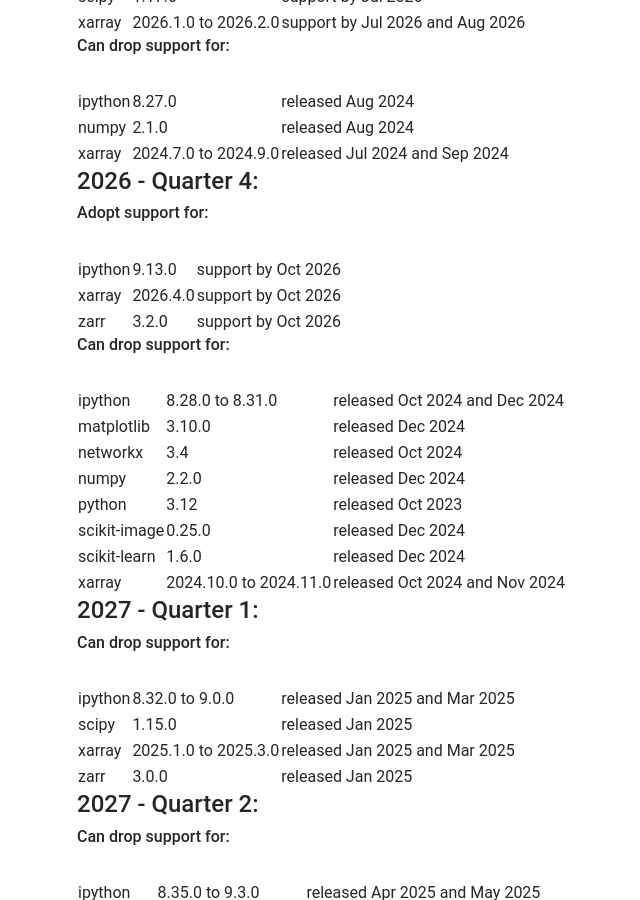
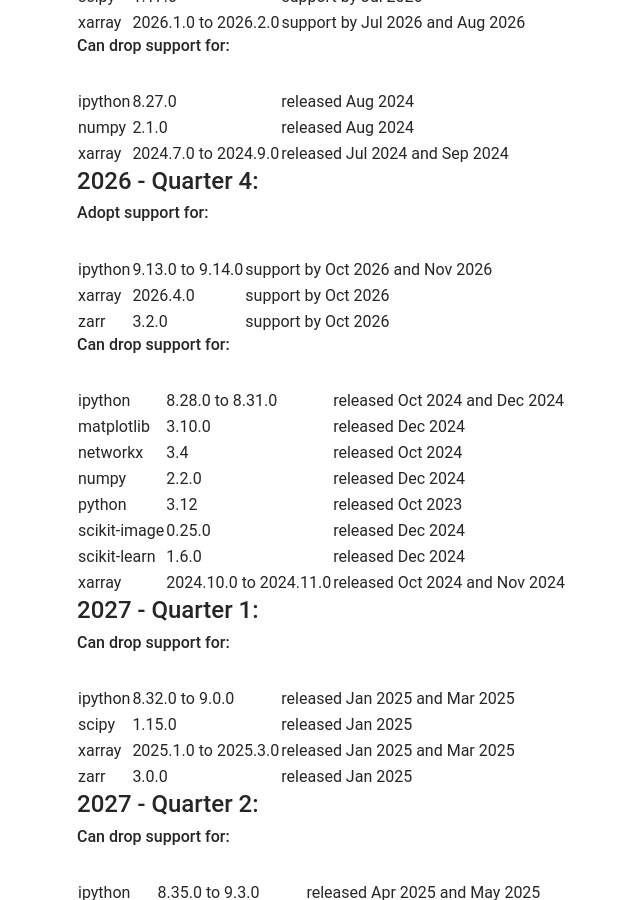
Before and after one commit to heliophysicsPy/heliophysicsPy.github.io, a Jekyll site: the page built from _pages/docs/phep-3/schedule.md, in a window 1280 px wide and 900 px high, scrolled down 1713 px. Shown: the whole window, without its empty margins (24-664 px from the left). Built offline with Jekyll 4.4.1, drawn with Linux system fonts in a browser that asks for light colours; nearby versions of some CDN libraries; our own code applies the rules of GitHub Pages for plain Markdown files; some of the changed text lies outside the part shown.

Commit message:
Update PHEP 3 support schedule [automated]

```diff
--- a/_pages/docs/phep-3/schedule.md
+++ b/_pages/docs/phep-3/schedule.md
@@ -94,11 +94,11 @@
 
 ###### Adopt support for:
 
-|         |          |                     |
-| ------- | -------- | ------------------- |
-| ipython | 9.13.0   | support by Oct 2026 |
-| xarray  | 2026.4.0 | support by Oct 2026 |
-| zarr    | 3.2.0    | support by Oct 2026 |
+|         |                  |                                  |
+| ------- | ---------------- | -------------------------------- |
+| ipython | 9.13.0 to 9.14.0 | support by Oct 2026 and Nov 2026 |
+| xarray  | 2026.4.0         | support by Oct 2026              |
+| zarr    | 3.2.0            | support by Oct 2026              |
 
 ###### Can drop support for:
 
@@ -183,11 +183,11 @@
 
 ###### Can drop support for:
 
-|         |          |                   |
-| ------- | -------- | ----------------- |
-| ipython | 9.13.0   | released Apr 2026 |
-| xarray  | 2026.4.0 | released Apr 2026 |
-| zarr    | 3.2.0    | released Apr 2026 |
+|         |                  |                                |
+| ------- | ---------------- | ------------------------------ |
+| ipython | 9.13.0 to 9.14.0 | released Apr 2026 and May 2026 |
+| xarray  | 2026.4.0         | released Apr 2026              |
+| zarr    | 3.2.0            | released Apr 2026              |
 
 #### 2028 - Quarter 4:
 
```
Also changed, not shown: _pages/docs/phep-3/chart.md (+1 -0 lines).
